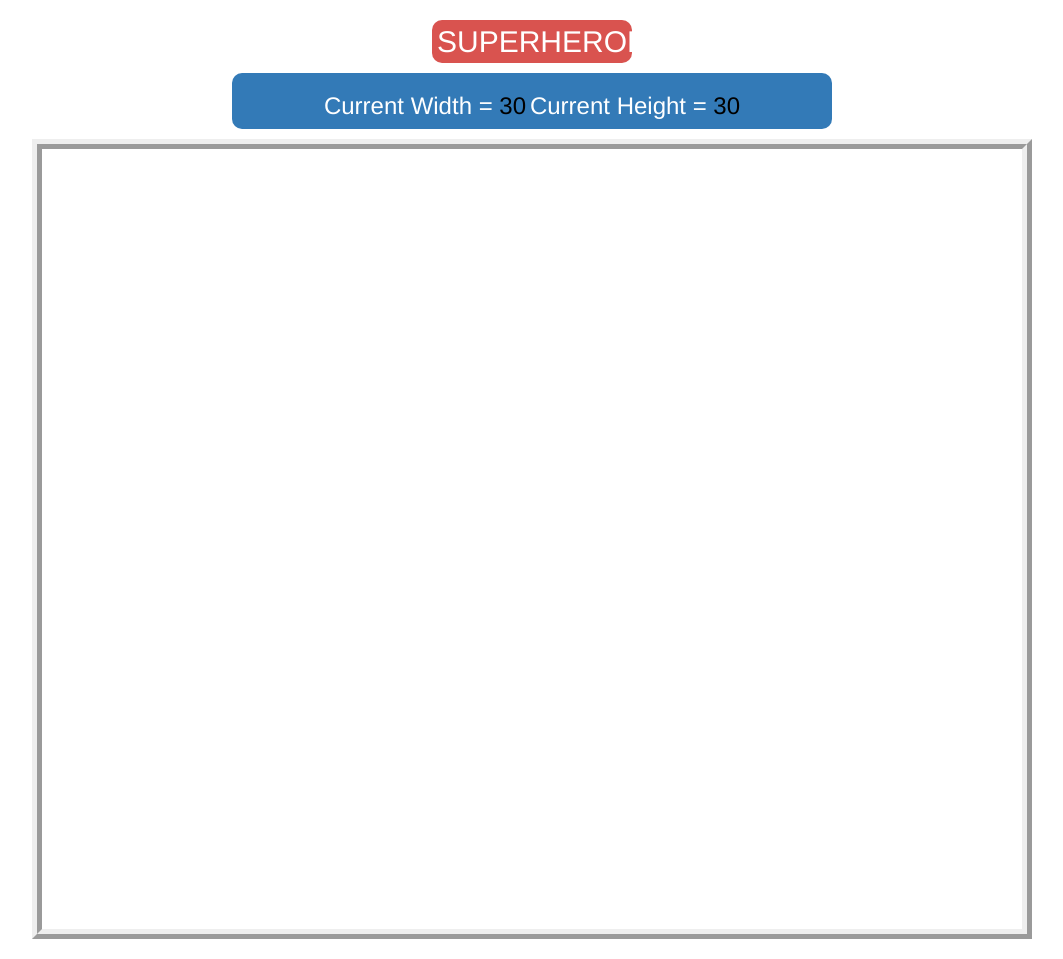
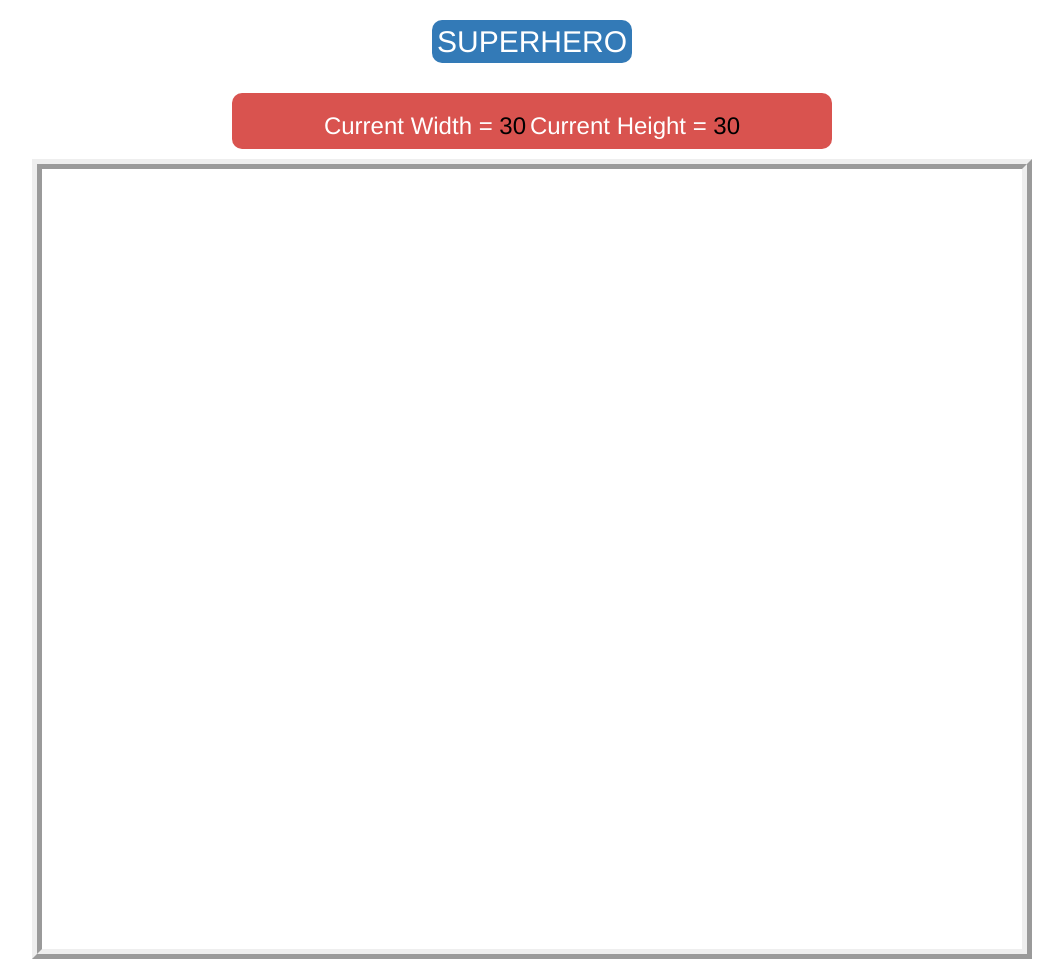
Before and after one commit to GalaxyVinita/project-superhero, a plain HTML site: page index.html in a window 1280 px wide. Shown: the whole page, without its empty margins (108-1171 px from the left). Drawn offline with nearby package versions, Linux system fonts and the light colour scheme.

Commit message:
Add files via upload

```diff
--- a/index.html
+++ b/index.html
@@ -16,9 +16,9 @@
 
 	<center>
 
-	<h2 class="btn-danger">SUPERHEROES</h2>
-
-	<div class="btn-primary" id="head_info">
+	<h2 class="btn-primary">SUPERHERO</h2>
+		<br>
+	<div class="btn-danger" id="head_info">
 		<h3>Current Width  = <span id="currentblock_width">30</span></h3>
 		<h3>Current Height  = <span id="currentblock_height">30</span></h3>
 	</div>
```
